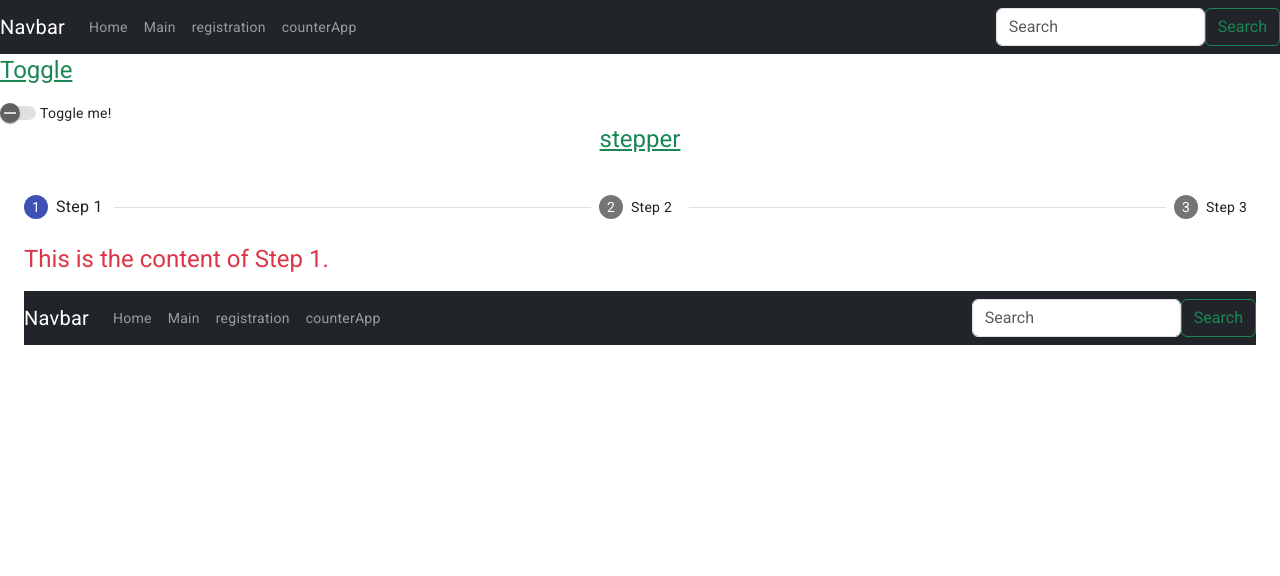
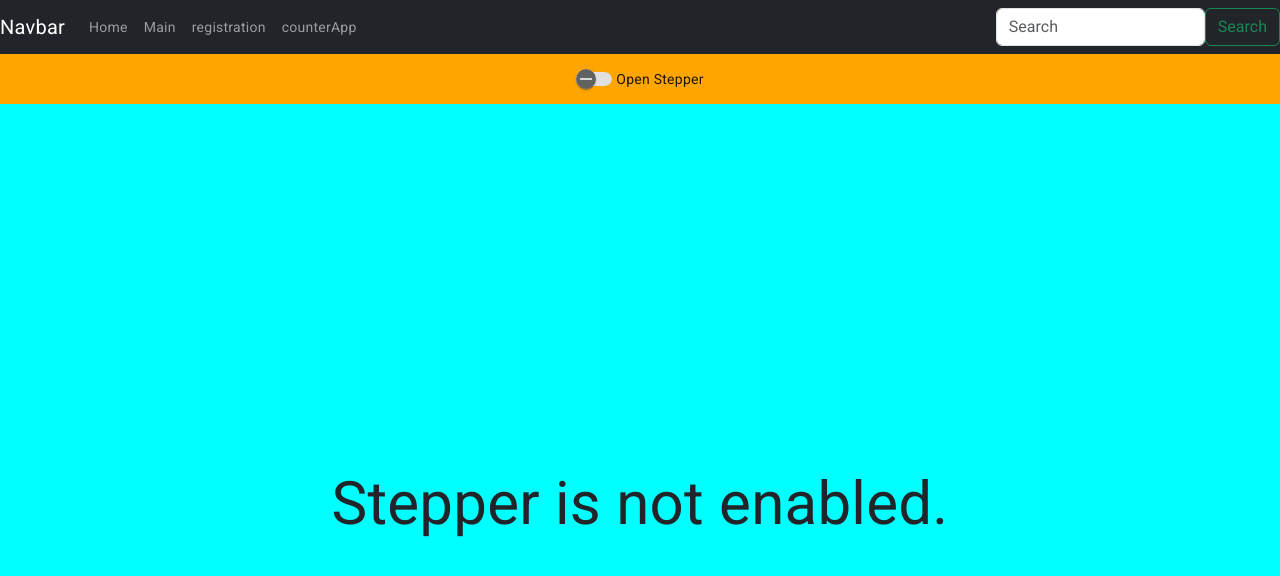
Before and after one commit to TechTarun1/Angular-Practice, an Angular app: page /registration in a window 1280 px wide. Shown: the top 576 px of the page. Built offline with nearby package versions, Linux system fonts and the light colour scheme.

Commit message:
enabled stepper conditionally

```diff
--- a/src/app/components/counter-app/counter-app.component.ts
+++ b/src/app/components/counter-app/counter-app.component.ts
@@ -5,6 +5,7 @@ import { Component } from '@angular/core';
   templateUrl: './counter-app.component.html',
   styleUrls: ['./counter-app.component.css']
 })
+
 export class CounterAppComponent {
   count: number = 0
   isActive: boolean = true
@@ -18,16 +19,14 @@ export class CounterAppComponent {
     console.log(this.count)
     let className = ''
     if (this.count > 10) {
-      // this.isActive = true
       className = 'profit'
       this.status = 'Profit'
     }
     else if (this.count < 0) {
-      // this.isActive = false
       className = 'loss'
       this.status = 'Loss'
     }
-    else{
+    else {
       className = 'stable'
       this.status = 'Stable'
     }
--- a/src/app/components/props-component/props-component.component.html
+++ b/src/app/components/props-component/props-component.component.html
@@ -6,6 +6,7 @@
         <input type="text" [(ngModel)]="name" placeholder="Enter your name">
         <p>{{name}}</p>
     </div>
+
     <!--object loop-->
     <p *ngFor="let val of users| keyvalue">{{val.key}}:{{val.value}}</p>
 
@@ -21,4 +22,12 @@
         <div *ngSwitchCase="age>18">Major</div>
         <div *ngSwitchDefault>Hi major</div>
     </div>
+
+    <!--ngContainer and template-->
+    <ng-container *ngIf="isActive;else notActive">
+        <p>He is Active</p>
+    </ng-container>
+    <ng-template #notActive>
+        <p>He is not Active</p>
+    </ng-template>
 </div>
--- a/src/app/components/props-component/props-component.component.ts
+++ b/src/app/components/props-component/props-component.component.ts
@@ -8,6 +8,7 @@ import { Component, Input } from '@angular/core';
 export class PropsComponentComponent {
   @Input() users: any;
   name: string = ''
+  isActive: boolean = false
   names: string[] = ['Tarun', 'Devi', 'Dinesh', 'Mrudula']
   authLevel: string = ''
   age: number = 19
--- a/src/app/components/registration/registration.component.css
+++ b/src/app/components/registration/registration.component.css
@@ -0,0 +1,16 @@
+.toggle-stepper{
+    display: flex;
+    justify-content: center;
+    font-size: large;
+    height: 50px;
+    width:100%;
+    background-color: orange;
+}
+.eStepper {
+    height: 100vh;
+    display: flex;
+    justify-content: center;
+    align-items: center;
+    background-color: aqua;
+    font-size: 60px;
+}
--- a/src/app/components/registration/registration.component.html
+++ b/src/app/components/registration/registration.component.html
@@ -1,24 +1,28 @@
 <div>
     <app-navbar></app-navbar>
-    <h1 class="text-success"><u>Toggle</u></h1>
-    <mat-slide-toggle>Toggle me!</mat-slide-toggle>
-    <h1 class="text-center text-success"><u>stepper</u></h1>
+    <mat-slide-toggle [(ngModel)]="value" class="toggle-stepper">Open Stepper</mat-slide-toggle>
+    <ng-container *ngIf="value;else no">
         <mat-horizontal-stepper>
             <mat-step label="Step 1">
                 <ng-template matStepLabel>Step 1</ng-template>
-            <h1 class="text-danger">This is the content of Step 1.</h1>
+                <h1 class="text-success">Navbar</h1>
                 <app-navbar></app-navbar>
             </mat-step>
             <mat-step label="Step 2">
                 <ng-template matStepLabel>Step 2</ng-template>
-            <h1 class="text-danger">This is the content of Step 2.</h1>
+                <h1 class="text-success">Table.</h1>
                 <app-table></app-table>
             </mat-step>
             <mat-step label="Step 3">
                 <ng-template matStepLabel>Step 3</ng-template>
-            <h1 class="text-danger">This is the content of Step 3.</h1>
+                <h1 class="text-success">Carousal.</h1>
                 <app-carousal></app-carousal>
             </mat-step>
         </mat-horizontal-stepper>
-
+    </ng-container>
+    <ng-template #no>
+        <div class="eStepper">
+            Stepper is not enabled.
         </div>
+    </ng-template>
+</div>
--- a/src/app/components/registration/registration.component.ts
+++ b/src/app/components/registration/registration.component.ts
@@ -6,5 +6,5 @@ import { Component } from '@angular/core';
   styleUrls: ['./registration.component.css']
 })
 export class RegistrationComponent {
-
+  value: boolean = false;
 }
```
Lines whose indentation alone changed are shown as unchanged.
